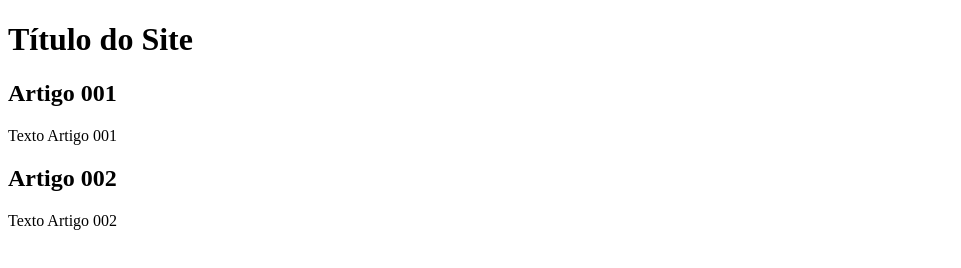
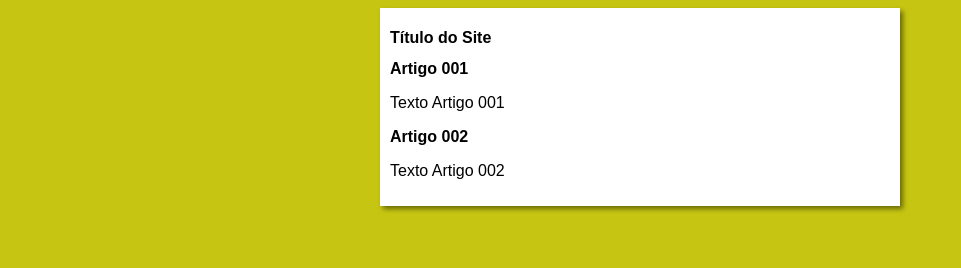
Before and after one commit to cosmo-matias/projeto-site, a plain HTML site: page index.html in a window 1280 px wide. Shown: the whole page, without its empty margins (0-961 px from the left). Drawn offline with Linux system fonts and the light colour scheme.

Commit message:
iniciei o design

```diff
--- /dev/null
+++ b/estilos/style.css
@@ -0,0 +1,17 @@
+*{
+    font-family: Arial, Helvetica, sans-serif;
+    font-size: 16px;
+}
+
+body {
+    background-color:rgb(198, 198, 18);
+
+}
+
+main {
+    background-color: white;
+    width: 500px;
+    margin: auto;
+    padding: 10px;
+    box-shadow: 3px 3px 5px rgba(0, 0, 0, 0.473);
+}
--- a/index.html
+++ b/index.html
@@ -5,6 +5,7 @@
     <meta http-equiv="X-UA-Compatible" content="IE=edge">
     <meta name="viewport" content="width=<device-width>, initial-scale=1.0">
     <title>Título do Site</title>
+    <link rel="stylesheet" href="estilos/style.css">
 </head>
 <body>
     <main>
```
